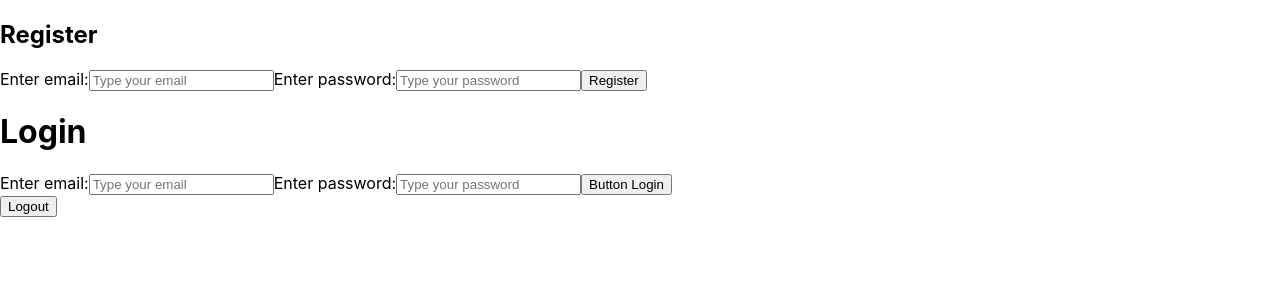
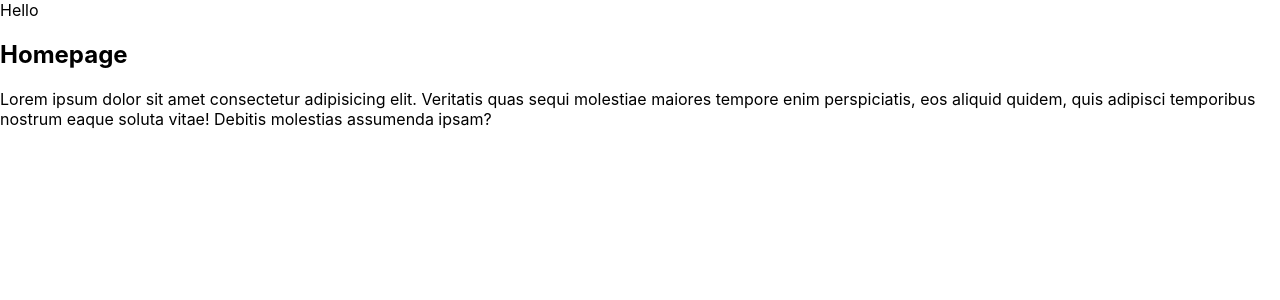
Before and after one commit to nathansolfan/formapp, a React (Create React App) app: page / in a window 1280 px wide. Shown: the top 300 px of the page. Built offline with nearby package versions, Linux system fonts and the light colour scheme.

Commit message:
Crteated a homepage

```diff
--- a/package.json
+++ b/package.json
@@ -11,6 +11,7 @@
     "jsonwebtoken": "^9.0.2",
     "react": "^18.2.0",
     "react-dom": "^18.2.0",
+    "react-router-dom": "^6.22.2",
     "react-scripts": "5.0.1",
     "web-vitals": "^2.1.4"
   },
--- a/src/App.js
+++ b/src/App.js
@@ -1,14 +1,30 @@
 import "./App.css";
+import {
+  BrowserRouter as Router,
+  Route,
+  Routes,
+  Navigate,
+} from "react-router-dom";
 import Login from "./Auth/Login";
 import Logout from "./Auth/Logout";
 import Register from "./Auth/Register";
+import Home from "./Home";
 
 function App() {
   return (
     <div>
-      <Register />
-      <Login />
-      <Logout />
+      <div>Hello</div>
+
+      <Router>
+        <div>
+          <Routes>
+            <Route path="/register" element={<Register />} />
+            <Route path="/login" element={<Login />} />
+            <Route path="/logout" element={<Logout />} />
+            <Route path="/" element={<Home />} />
+          </Routes>
+        </div>
+      </Router>
     </div>
   );
 }
--- /dev/null
+++ b/src/Home.js
@@ -0,0 +1,15 @@
+import React from "react";
+
+export default function Home() {
+  return (
+    <div>
+      <h2>Homepage</h2>
+      <p>
+        Lorem ipsum dolor sit amet consectetur adipisicing elit. Veritatis quas
+        sequi molestiae maiores tempore enim perspiciatis, eos aliquid quidem,
+        quis adipisci temporibus nostrum eaque soluta vitae! Debitis molestias
+        assumenda ipsam?
+      </p>
+    </div>
+  );
+}
```
Also changed, not shown: 2 other files (tests, documents, lock files or other folders).
